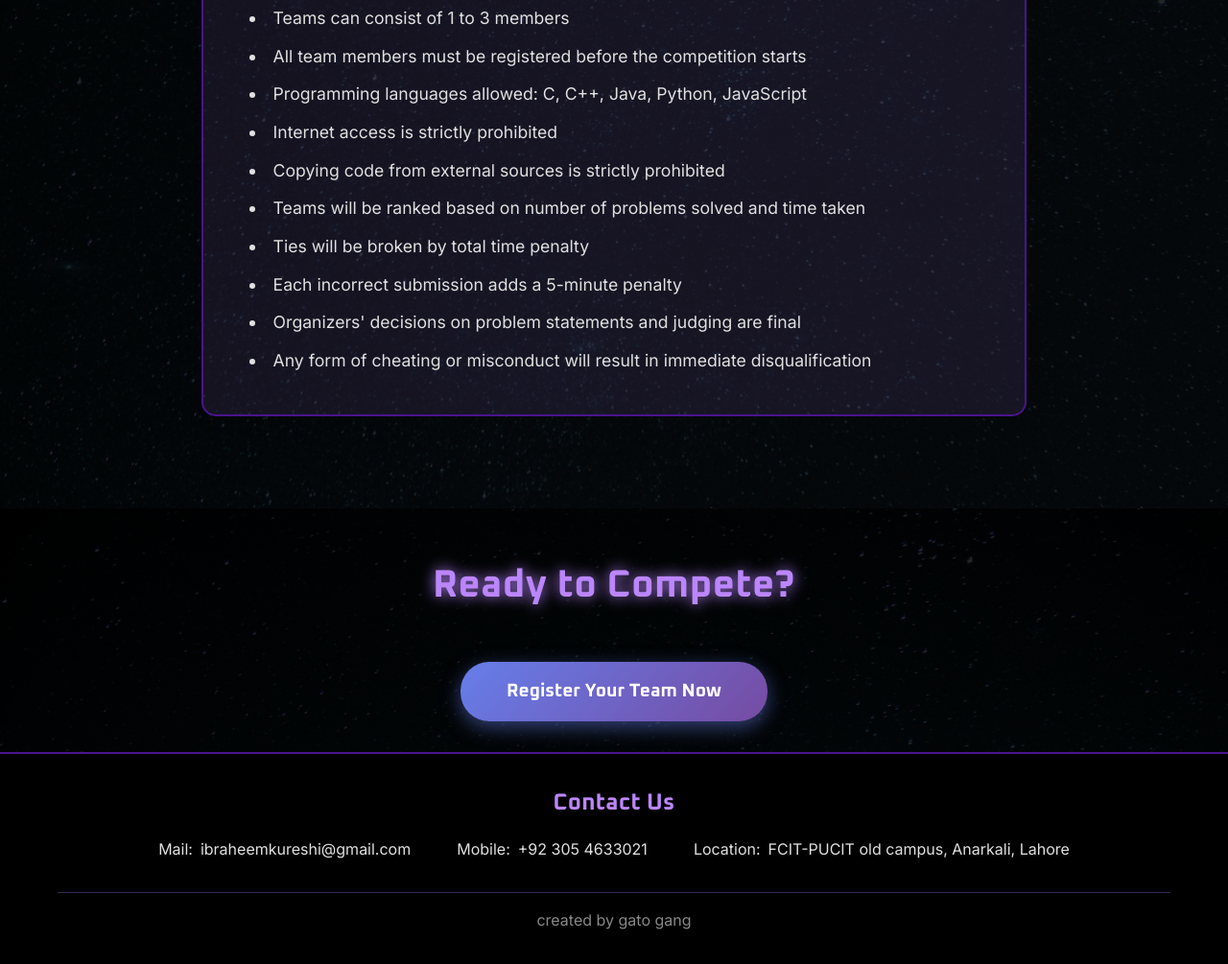
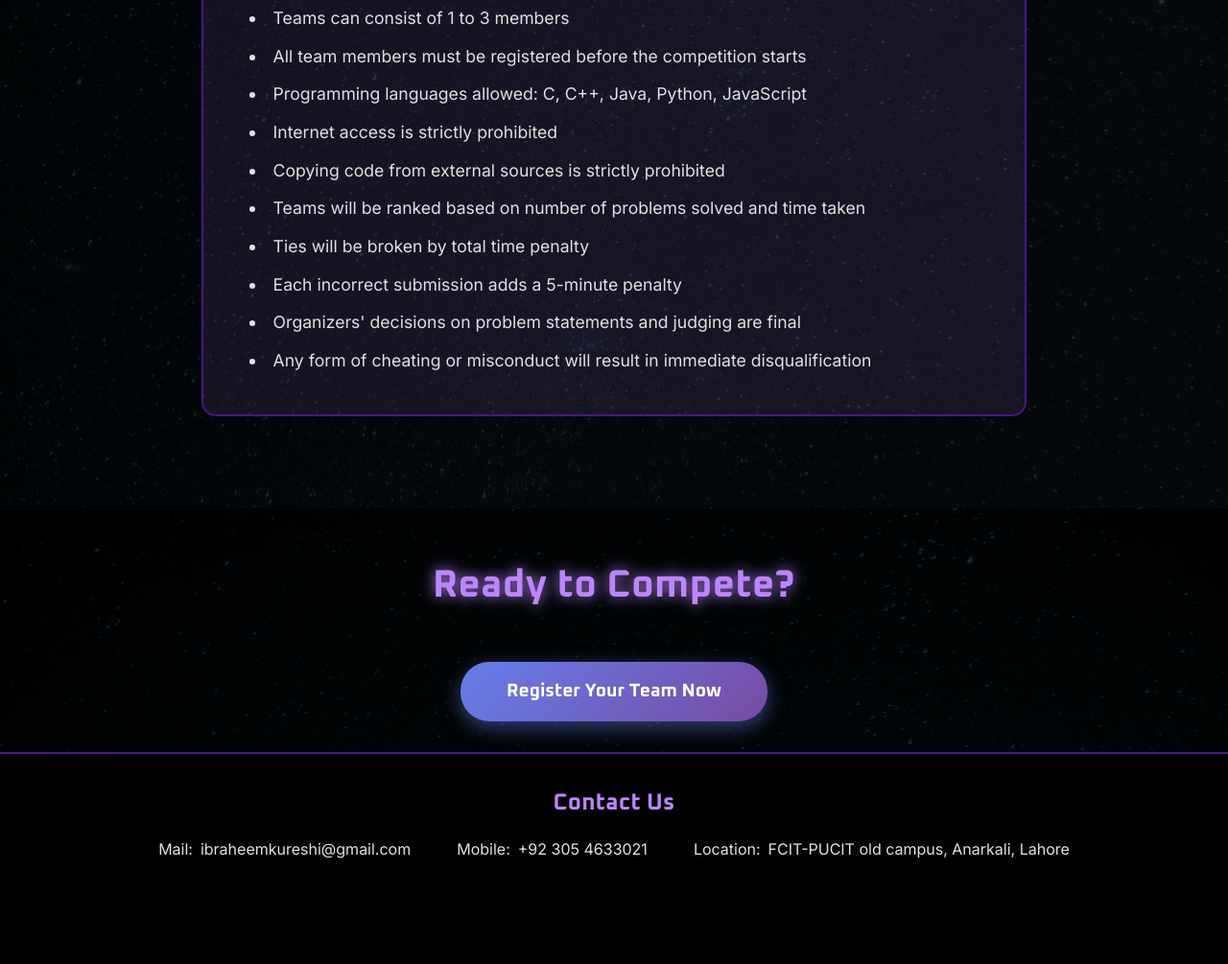
Before and after one commit to Abeehimr/CosmoCon, a plain HTML site: page competitive-programming.html in a window 1280 px wide. Shown: the part 1534-2539 px from the top of the page at 96% size. After the commit the page ends 2464 px from the top, so only its background shows below. Drawn offline with Linux system fonts and the light colour scheme.

Commit message:
gato ded

```diff
--- a/competitive-programming.html
+++ b/competitive-programming.html
@@ -125,9 +125,9 @@
           <span>FCIT-PUCIT old campus, Anarkali, Lahore</span>
         </div>
       </div>
-      <div class="footer-bottom">
+      <!-- <div class="footer-bottom">
         <p>created by gato gang</p>
-      </div>
+      </div> -->
     </div>
   </footer>
 
```
Also changed, not shown: index.html (+2 -2 lines), line-following-robot.html (+2 -2 lines), rc-robot-race.html (+2 -2 lines), web-hackathon.html (+2 -2 lines).
